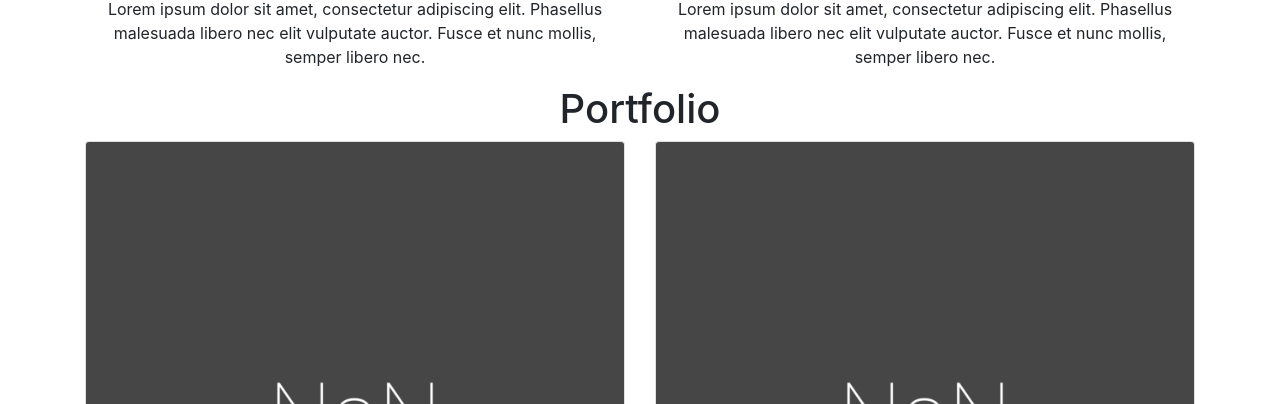
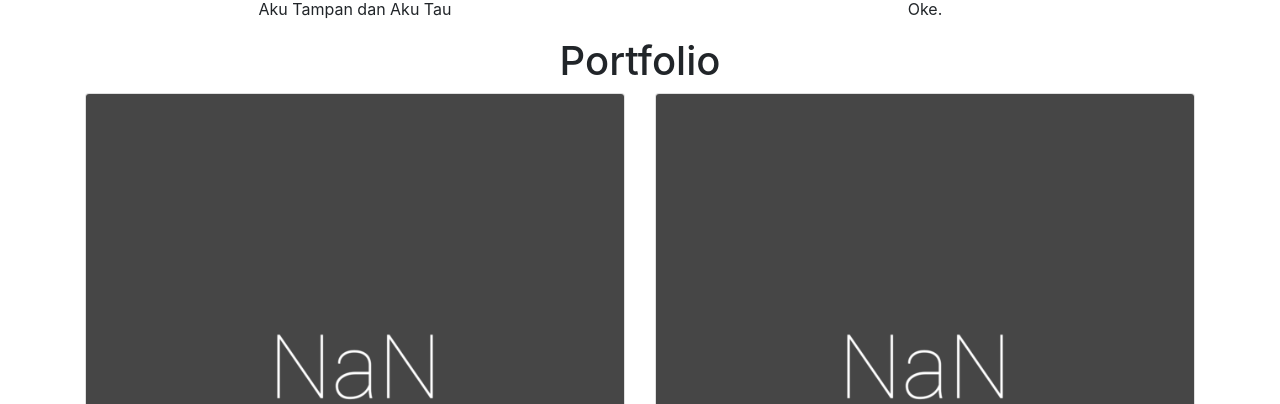
Before and after one commit to scuzx/scuzx.github.io, a plain HTML site: page index.html in a window 1280 px wide. Shown: the part 696-1100 px from the top of the page. Drawn offline with nearby package versions, Linux system fonts and the light colour scheme.

Commit message:
Update index.html

```diff
--- a/index.html
+++ b/index.html
@@ -42,10 +42,10 @@
   </div>
   <div class="row">
     <div class="col text-center">
-      <p>Lorem ipsum dolor sit amet, consectetur adipiscing elit. Phasellus malesuada libero nec elit vulputate auctor. Fusce et nunc mollis, semper libero nec.</p>
+      <p>Aku Tampan dan Aku Tau</p>
     </div>
     <div class="col text-center">
-      <p>Lorem ipsum dolor sit amet, consectetur adipiscing elit. Phasellus malesuada libero nec elit vulputate auctor. Fusce et nunc mollis, semper libero nec.</p>
+      <p>Oke.</p>
     </div>
   </div>
 </div>
```
